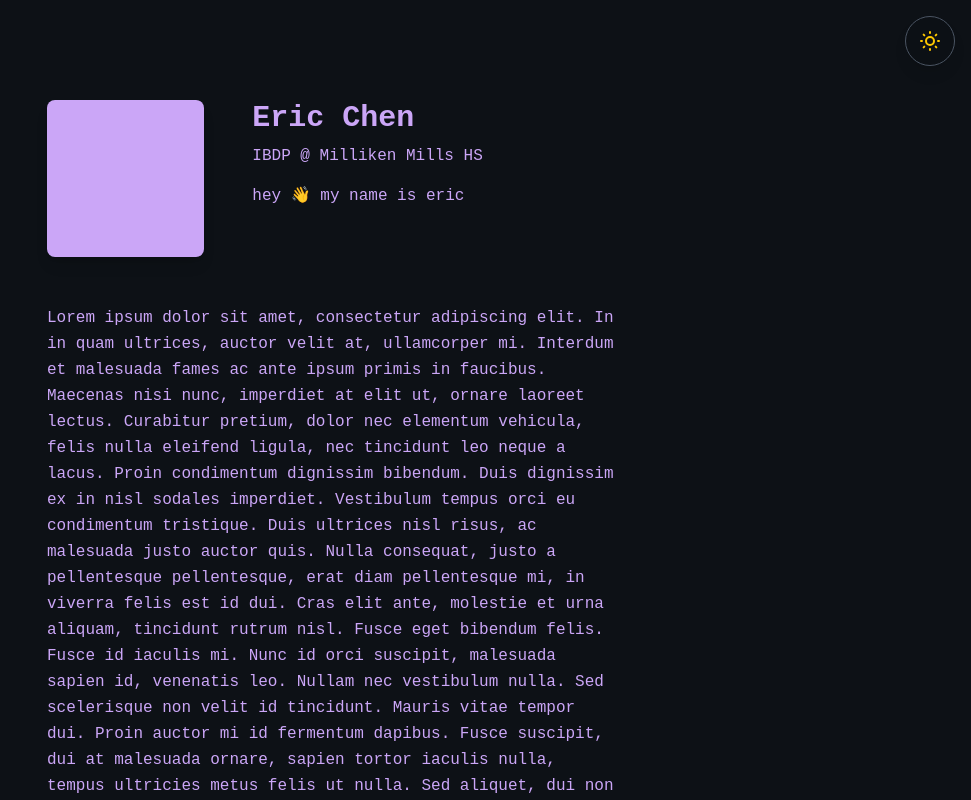
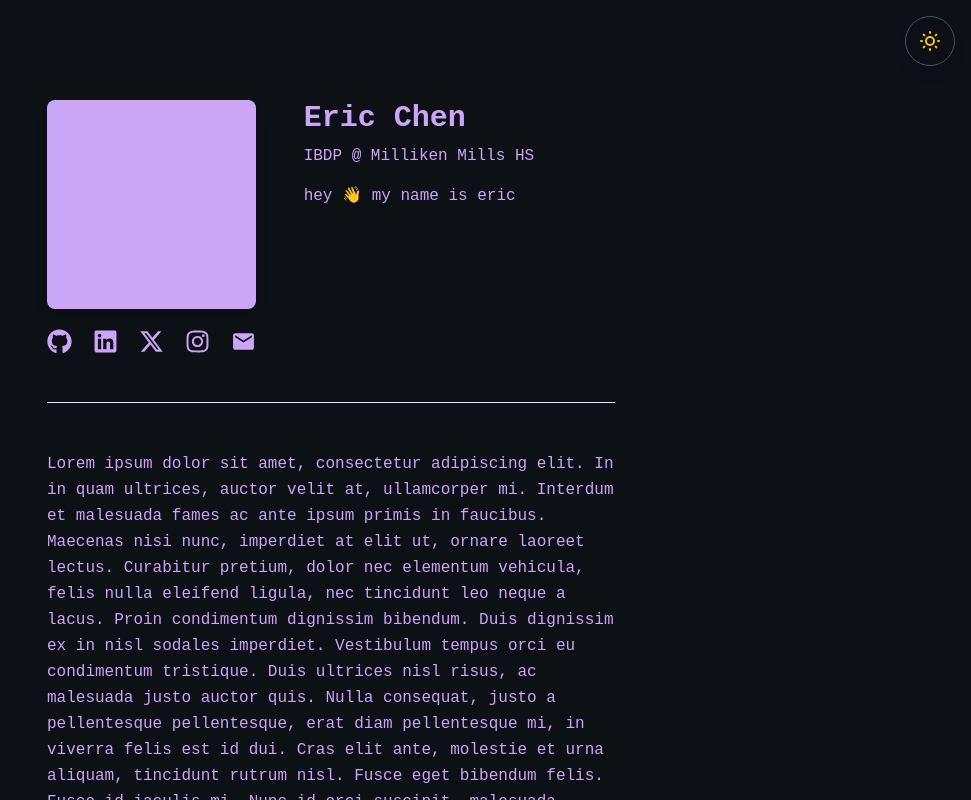
Before and after one commit to Airplane356/personal-website, a Next.js app: page / in a window 1280 px wide. Shown: the top 800 px of the page, without its empty margins (309-1280 px from the left). Built offline with nearby package versions, Linux system fonts and the light colour scheme.

Commit message:
feat: add contact icons with light/dark modes

```diff
--- a/src/app/globals.css
+++ b/src/app/globals.css
@@ -80,3 +80,11 @@ p {
   background: rgba(13, 17, 22, 0.8);
   border: 1px solid #4b5563;
 }
+
+.dark .social-icon-colour {
+  color: #CBA6F7;  /* mocha mauve */
+}
+
+.social-icon-colour {
+  color: #ef9f76; /* frappe peach */
+}
--- a/src/app/page.js
+++ b/src/app/page.js
@@ -1,4 +1,7 @@
+import { Instrument_Sans } from 'next/font/google';
 import Image from 'next/image';
+import { FaGithub, FaLinkedin, FaXTwitter, FaInstagram } from 'react-icons/fa6';
+import { MdEmail } from 'react-icons/md';
 
 export default function Home() {
   return (
@@ -7,7 +10,7 @@ export default function Home() {
 
       <section className="grid md:grid-cols-12 gap-12 items-start">
 
-        <div className="col-span-4">
+        <div className="col-span-5">
           <Image
             src="/placeholder.png"
             alt="Placeholder"
@@ -15,15 +18,72 @@ export default function Home() {
             height={400}
             className="rounded-lg shadow-lg"
           />
+
+          <div className='flex justify-between mt-5 justify-content'>
+            <a
+                href="https://github.com/Airplane356"
+                target="_blank"
+                rel="noopener noreferrer"
+                className="text-gray-400 hover:text-white transition-colors"
+                aria-label="GitHub"
+            >
+             <FaGithub className='social-icon-colour' size={25}/>
+            </a>
+
+            <a
+              href=''
+              target="_blank"
+              rel="noopener noreferrer"
+              className="text-gray-400 hover:text-white transition-colors"
+              aria-label="LinkedIn"
+            >
+              <FaLinkedin className='social-icon-colour' size={25}/>
+            </a>
+
+            <a
+              href=''
+              target="_blank"
+              rel="noopener noreferrer"
+              className="text-gray-400 hover:text-white transition-colors"
+              aria-label="X Twitter"
+            >
+              <FaXTwitter className='social-icon-colour' size={25}/>
+            </a>
+
+            <a
+              href=''
+              target="_blank"
+              rel="noopener noreferrer"
+              className="text-gray-400 hover:text-white transition-colors"
+              aria-label="Instagram"
+            >
+              <FaInstagram className='social-icon-colour' size={25}/>
+            </a>
+
+            <a
+              href=''
+              target="_blank"
+              rel="noopener noreferrer"
+              className="text-gray-400 hover:text-white transition-colors"
+              aria-label="Mail"
+            >
+              <MdEmail className='social-icon-colour' size={25}/>
+            </a>
+
+
+          </div>
+
         </div>
 
-        <div className="col-span-8">
+        <div className="col-span-7">
           <h1 className='font-bold text-3xl'>Eric Chen</h1>
           <p className='mt-2'>IBDP @ Milliken Mills HS</p>
           <p className='mt-4 text-[#CBA6F7]'>hey 👋 my name is eric</p>
         </div>
 
       </section>
+
+      <hr></hr>
 
       <p className="leading-relaxed">Lorem ipsum dolor sit amet, consectetur adipiscing elit. In in quam ultrices, auctor velit at, ullamcorper mi. Interdum et malesuada fames ac ante ipsum primis in faucibus. Maecenas nisi nunc, imperdiet at elit ut, ornare laoreet lectus. Curabitur pretium, dolor nec elementum vehicula, felis nulla eleifend ligula, nec tincidunt leo neque a lacus. Proin condimentum dignissim bibendum. Duis dignissim ex in nisl sodales imperdiet. Vestibulum tempus orci eu condimentum tristique. Duis ultrices nisl risus, ac malesuada justo auctor quis. Nulla consequat, justo a pellentesque pellentesque, erat diam pellentesque mi, in viverra felis est id dui. Cras elit ante, molestie et urna aliquam, tincidunt rutrum nisl. Fusce eget bibendum felis. Fusce id iaculis mi. Nunc id orci suscipit, malesuada sapien id, venenatis leo. Nullam nec vestibulum nulla.
 
```
Also changed, not shown: package.json (+4 -3 lines), 1 other file (tests, documents, lock files or other folders).
